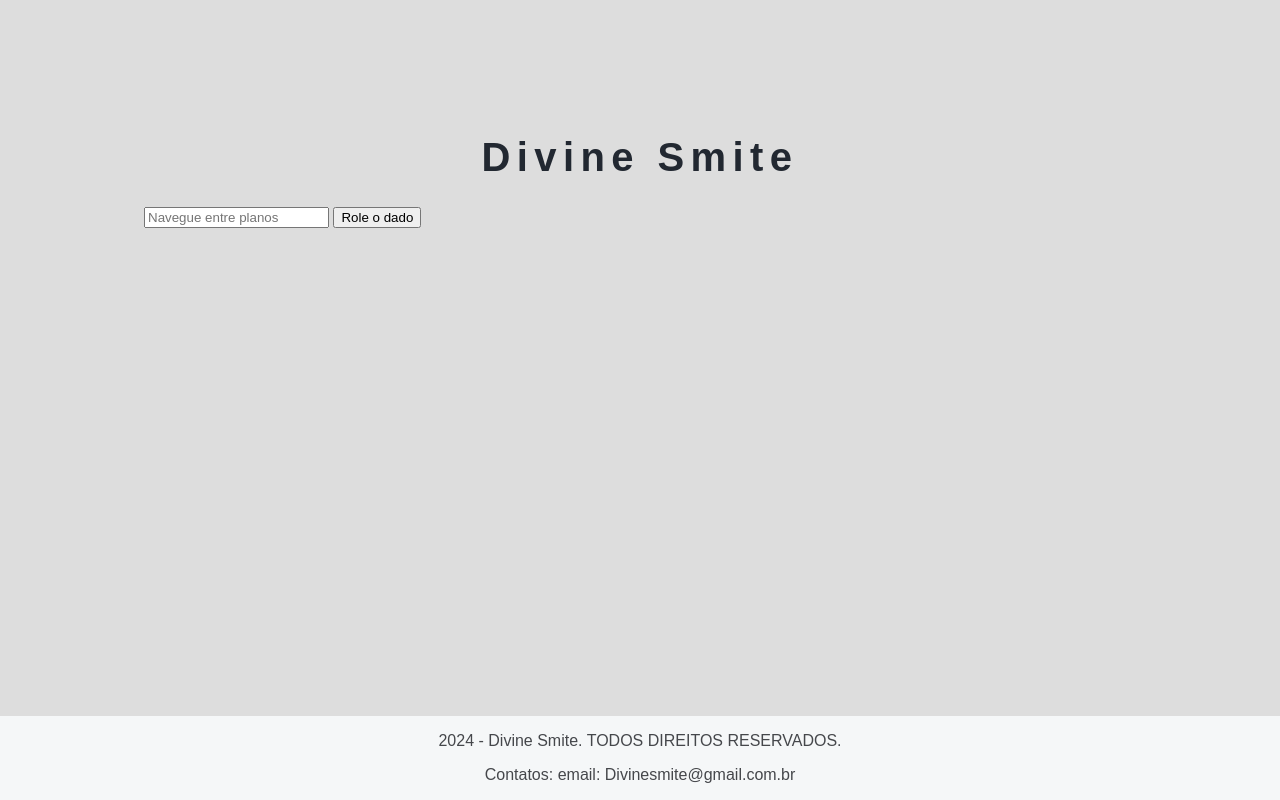
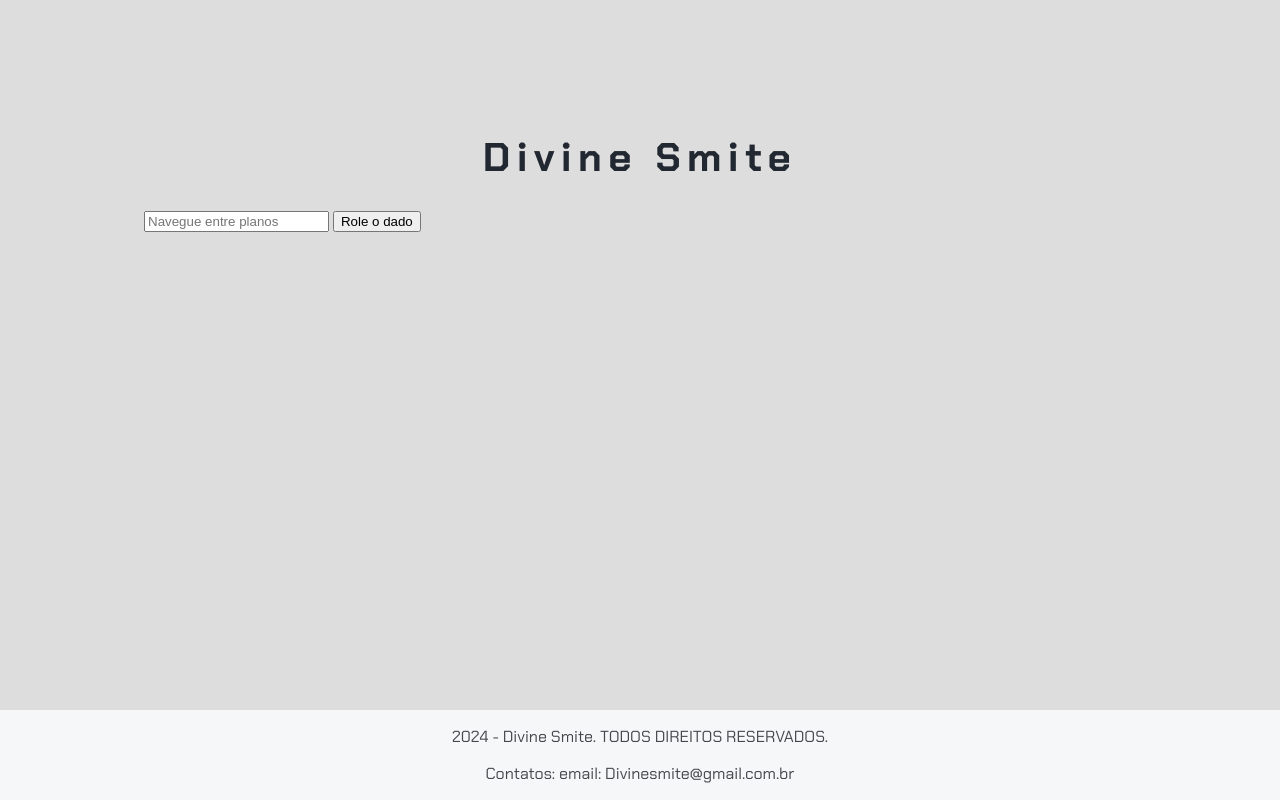
Before and after one commit to LuisGuilherme-98/Divene-smite, a plain HTML site: page Index.html in a window 1280 px wide. Drawn offline with Linux system fonts and the light colour scheme.

Commit message:
Update styles.css

```diff
--- a/styles.css
+++ b/styles.css
@@ -1,3 +1,6 @@
+/* Importa a fonte Chakra Petch do Google Fonts */
+@import url('https://fonts.googleapis.com/css2?family=Chakra+Petch:ital,wght@0,300;0,400;0,500;0,600;0,700;1,300;1,400;1,500;1,600;1,700&display=swap');
+
 /* Estiliza o corpo da página */
 body {
     font-family: "Chakra Petch", sans-serif; /* Define a fonte padrão */
```
